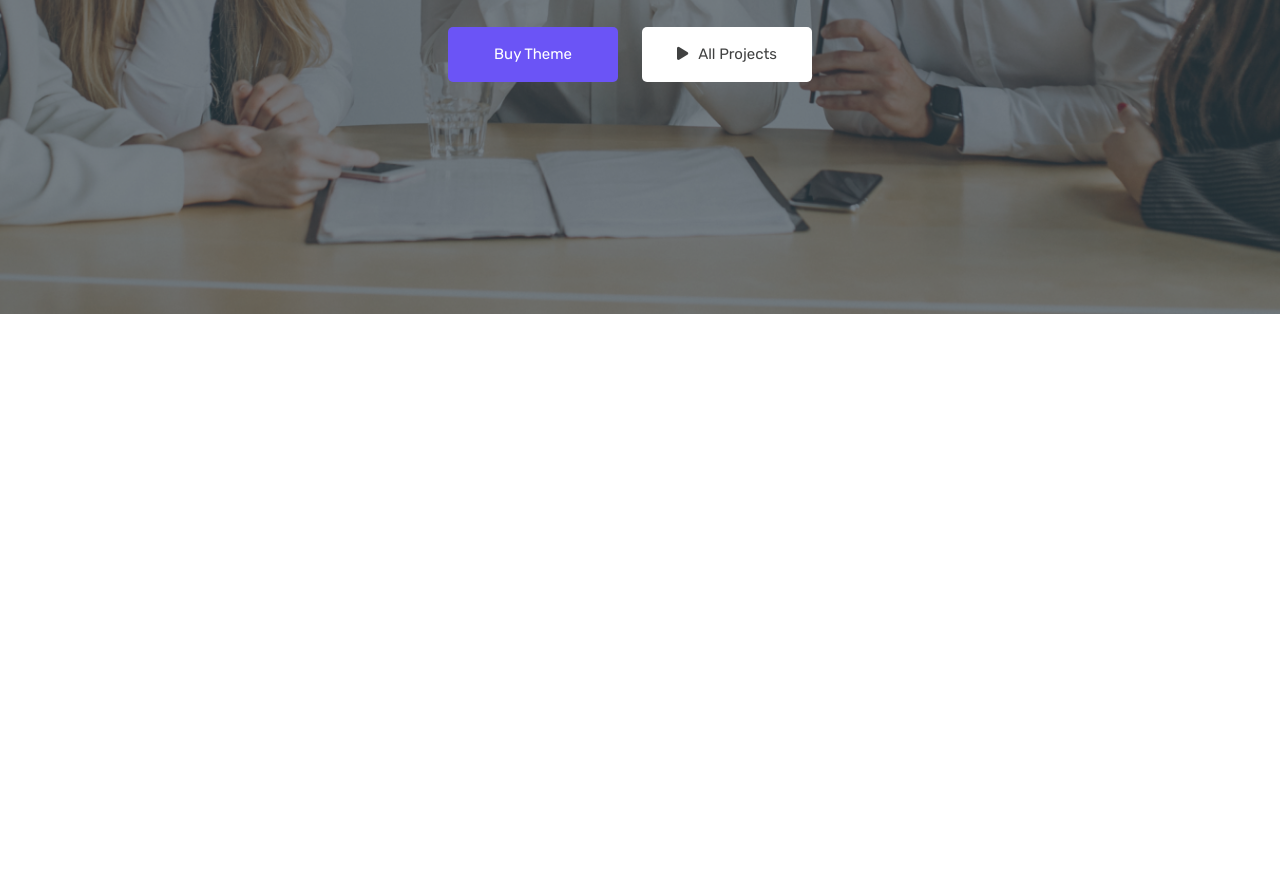
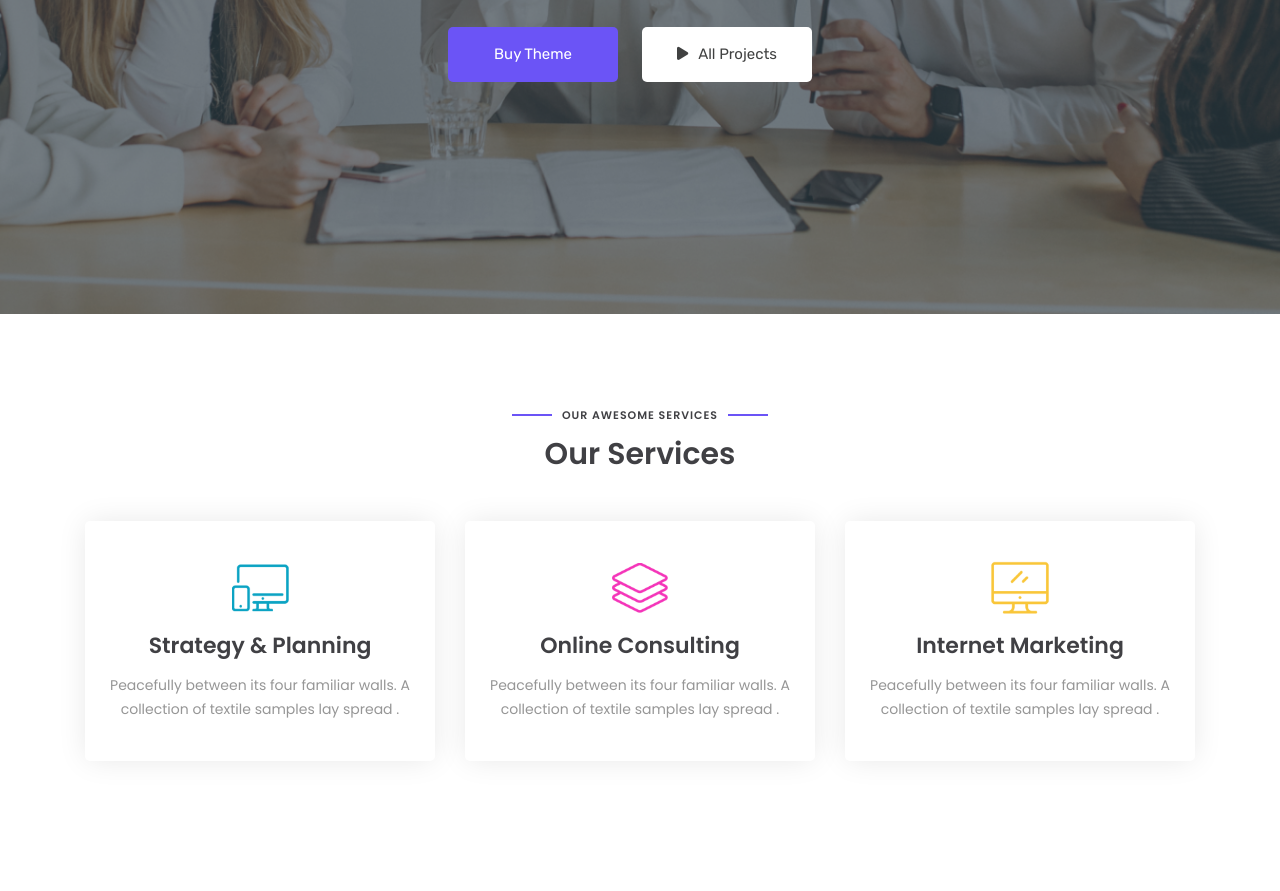
Before and after one commit to Cbarua/Tala, a plain HTML site: page index.html in a window 1280 px wide. Shown: the part 486-1377 px from the top of the page. Before the commit the page ends 800 px from the top, so only its background shows below. Drawn offline with nearby package versions, Linux system fonts and the light colour scheme.

Commit message:
completed services section

```diff
--- a/css/scss/base.scss
+++ b/css/scss/base.scss
@@ -1,4 +1,5 @@
 @import url("https://fonts.googleapis.com/css2?family=Rubik:wght@300;400;600;700&display=swap");
+@import url("https://fonts.googleapis.com/css2?family=Poppins:wght@300;400;600;700;900&display=swap");
 
 /* Purple violet */
 $purpleViolet-100: #6b54f6;
@@ -13,6 +14,8 @@ $faint-border: rgba(255, 255, 255, 0.15);
 $gray-1: #969696;
 $gray-2: #404141;
 $gray-3: rgba(0, 0, 0, 0.1);
+$gray-4: #404044;
+
 
 /* Scarlet red */
 $scarletRed-100: #fa183d;
@@ -128,3 +131,13 @@ body {
         }
     }
 }
+
+section {
+    padding: 8rem 0;
+    font-family: "Poppins", sans-serif;
+    color: $gray-4;
+}
+
+.u-text-center {
+    text-align: center !important;
+}
--- /dev/null
+++ b/css/scss/services.scss
@@ -0,0 +1,74 @@
+.section-intro {
+    font-weight: 600;
+}
+
+.heading-intro {
+    font-size: 1.1rem;
+    letter-spacing: 1px;
+    &-services {
+        position: relative;
+        margin: 1.5rem auto;
+        display: inline-block;
+        &::before,
+        &::after {
+            content: "";
+            border-bottom: $purpleViolet-100 2px solid;
+            display: block;
+            width: 4rem;
+            position: absolute;
+            top: calc(50% - 1px);
+        }
+        &::before {
+            right: -5rem;
+        }
+        &::after {
+            left: -5rem;
+        }
+    }
+}
+
+.section-heading {
+    font-size: 3rem;
+}
+
+.cards-container {
+    display: grid;
+    grid-gap: 3rem;
+    margin: 5rem 0;
+    @include respond(tablet) {
+        grid-template-columns: 1fr 1fr;
+    }
+    @include respond(laptop) {
+        grid-template-columns: 1fr 1fr 1fr;
+    }
+    .card:nth-child(3) {
+        @include respond(tablet) {
+            grid-column: 1/3;
+        }
+        @include respond(laptop) {
+            grid-column: auto;
+        }
+    }
+}
+
+.card {
+    width: 100%;
+    padding: 4rem 2rem;
+    border-radius: 0.5rem;
+    box-shadow: 0 0 3rem -2px $gray-3;
+    &-icon {
+        width: 6rem;
+        /* top | horizontal | bottom */
+        margin: 0 auto 1.5rem;
+    }
+    &-heading {
+        font-size: 2.2rem;
+        font-weight: 600;
+        margin: 0 auto 1.5rem;
+    }
+    &-text {
+        color: $gray-1;
+        font-size: 1.4rem;
+        line-height: 2.4rem;
+    }
+}
--- a/css/style.scss
+++ b/css/style.scss
@@ -2,3 +2,4 @@
 @import "libs/reset.css";
 @import "scss/base.scss";
 @import "scss/header.scss";
+@import "scss/services.scss";
--- a/index.html
+++ b/index.html
@@ -63,5 +63,36 @@
             </div>
         </div>
     </header>
+    <section id="services">
+        <div class="container u-text-center">
+            <div class="section-intro">
+                <p class="heading-intro heading-intro-services">OUR AWESOME SERVICES</p>
+                <h2 class="section-heading">Our Services</h2>
+            </div>
+            <div class="cards-container">
+                <div class="card">
+                    <div class="card-icon">
+                        <img src="assets/icons/icon6.png" alt="devices icon">
+                    </div>
+                    <h3 class="card-heading">Strategy & Planning</h3>
+                    <p class="card-text">Peacefully between its four familiar walls. A collection of textile samples lay spread .</p>
+                </div>
+                <div class="card">
+                    <div class="card-icon">
+                        <img src="assets/icons/icon5.png" alt="devices icon">
+                    </div>
+                    <h3 class="card-heading">Online Consulting</h3>
+                    <p class="card-text">Peacefully between its four familiar walls. A collection of textile samples lay spread .</p>
+                </div>
+                <div class="card">
+                    <div class="card-icon">
+                        <img src="assets/icons/icon7.png" alt="devices icon">
+                    </div>
+                    <h3 class="card-heading">Internet Marketing</h3>
+                    <p class="card-text">Peacefully between its four familiar walls. A collection of textile samples lay spread .</p>
+                </div>
+            </div>
+        </div>
+    </section>
 </body>
 </html>
```
Also changed, not shown: assets/icons/icon5.png (added), assets/icons/icon6.png (added), assets/icons/icon7.png (added), css/style.css, 1 other file.
